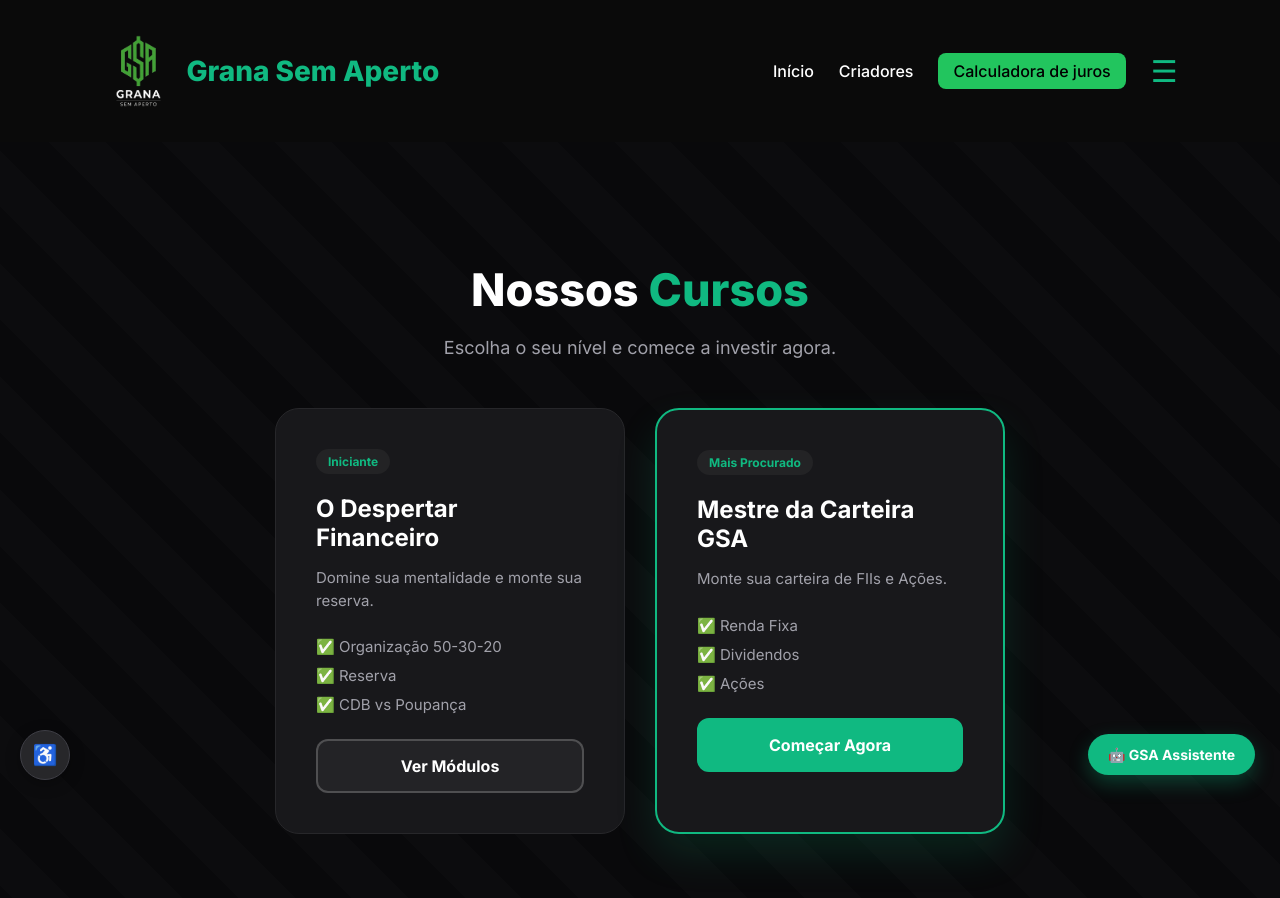
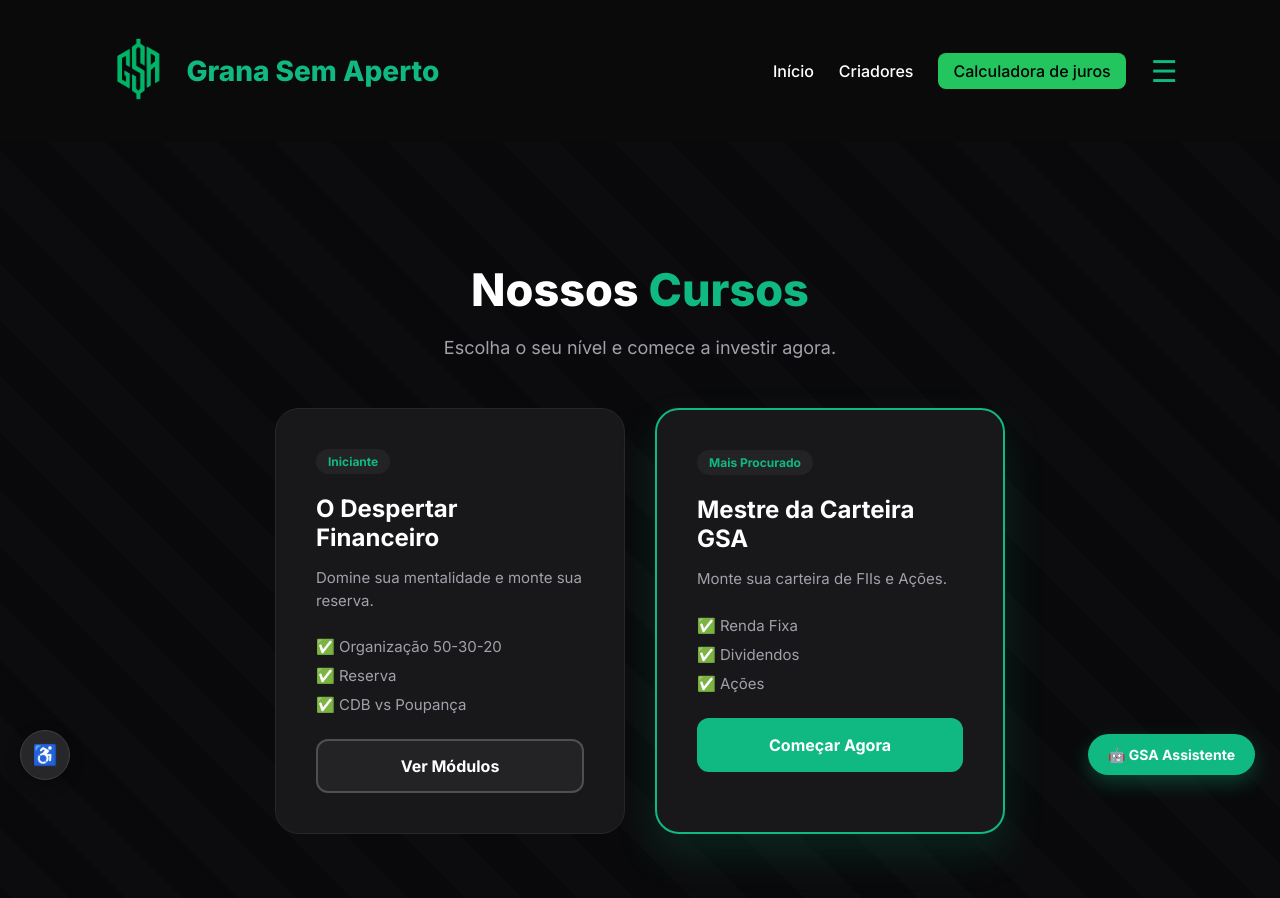
Before and after one commit to Maria551751/grana-sem-aperto, a plain HTML site: page pages/Cursos.html in a window 1280 px wide. Drawn offline with Linux system fonts and the light colour scheme.

Commit message:
atualizando a logo 3.0

```diff
--- a/pages/Cursos.html
+++ b/pages/Cursos.html
@@ -14,7 +14,7 @@
 
 <header class="cabecalho">
     <a href="../index.html" class="logo">
-        <img src="../assets/img/logo sem fundo GSA.png" alt="Logo Grana Sem Aperto" class="logo-mark">
+        <img src="../assets/img/logo sem fundo GSA 3.0.png" alt="Logo Grana Sem Aperto" class="logo-mark">
         <span class="logo-text">Grana Sem Aperto</span>
     </a>
 
```
Also changed, not shown: index.html (+1 -1 lines), pages/calculadora.html (+1 -1 lines), pages/criadores.html (+1 -1 lines), assets/img/logo sem fundo GSA 3.0.png (added).
